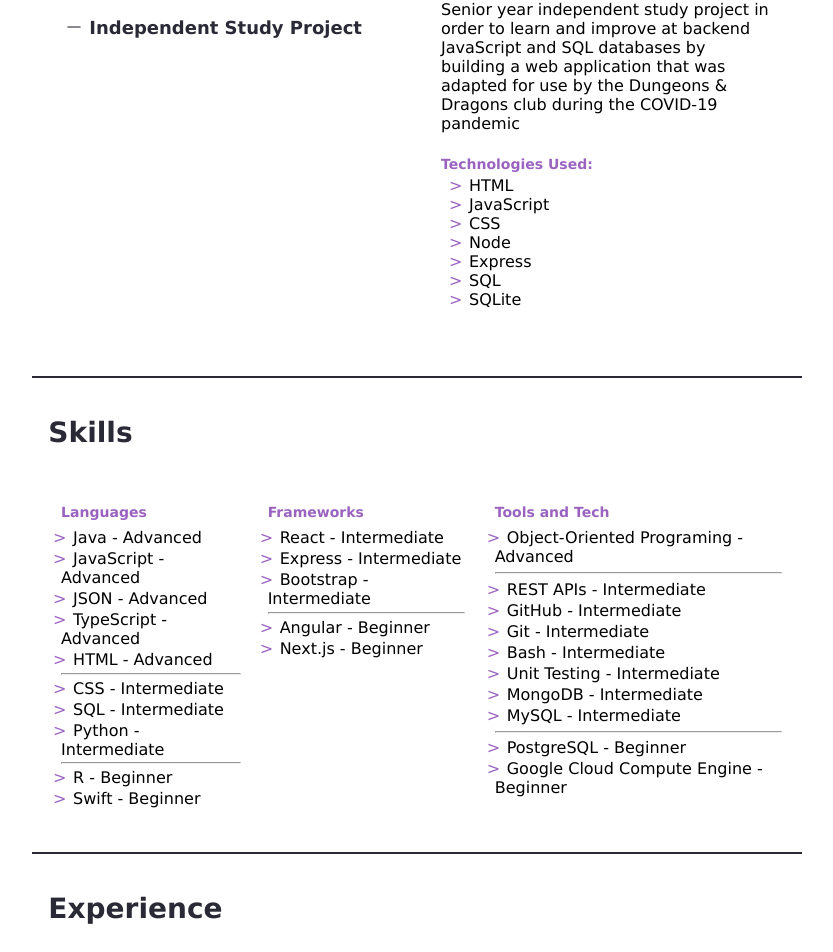
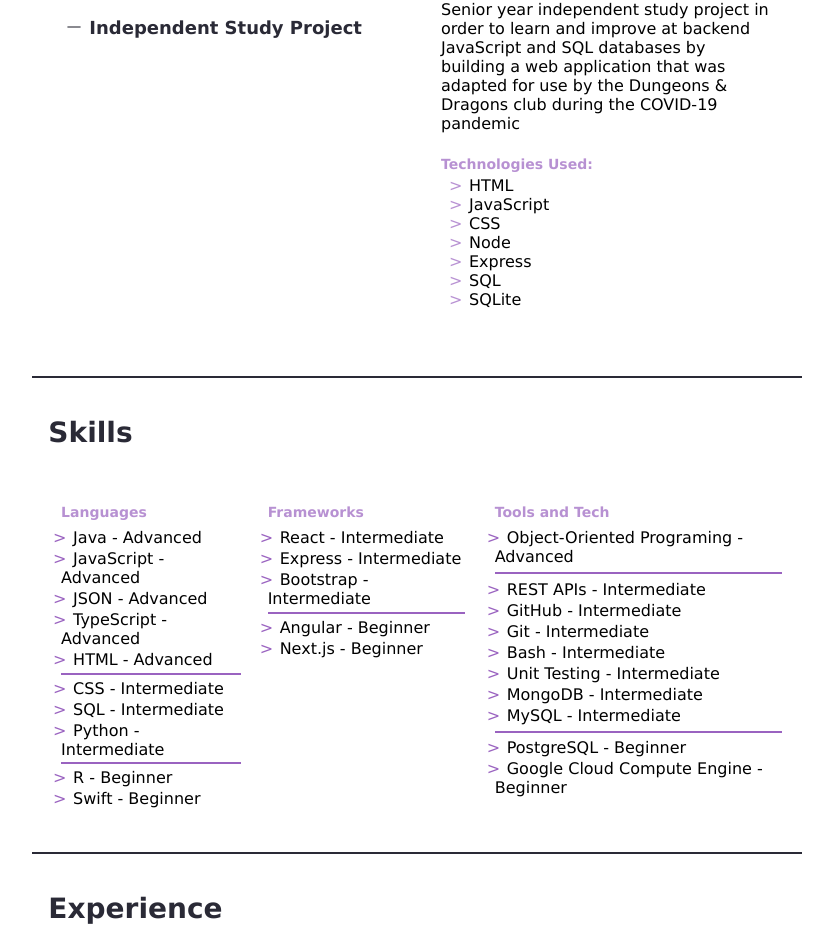
Before and after one commit to kegdotcom/kegdotcom.github.io, a React (Create React App) app: page / in a window 1280 px wide. Shown: the part 1792-2744 px from the top of the page, without its empty margins (223-1056 px from the left). Built offline with nearby package versions, Linux system fonts and the light colour scheme.

Commit message:
unified text color opacity

```diff
--- a/src/App.css
+++ b/src/App.css
@@ -18,6 +18,7 @@ h3.header {
 h5.subheader {
   margin-bottom: 8px;
   color: var(--uv);
+  opacity: 0.7;
   font-size: 14px;
 }
 
@@ -74,5 +75,5 @@ ul.list > li:before {
 hr.listSpacer {
   margin: 2% 0;
   width: 100%;
-  color: var(--uv);
+  border: 1px solid var(--uv);
 }
--- a/src/components/projects/project.module.css
+++ b/src/components/projects/project.module.css
@@ -53,6 +53,7 @@ a.name:hover::before {
 .subheader {
   margin-bottom: 0;
   color: var(--uv);
+  opacity: 0.7;
   font-size: 14px;
 }
 
@@ -66,6 +67,7 @@ a.name:hover::before {
 .techList > li:before {
   display: inline-block;
   color: var(--uv);
+  opacity: 0.7;
   content: ">";
   width: 1.25em;
   margin-left: -0.5em;
```
